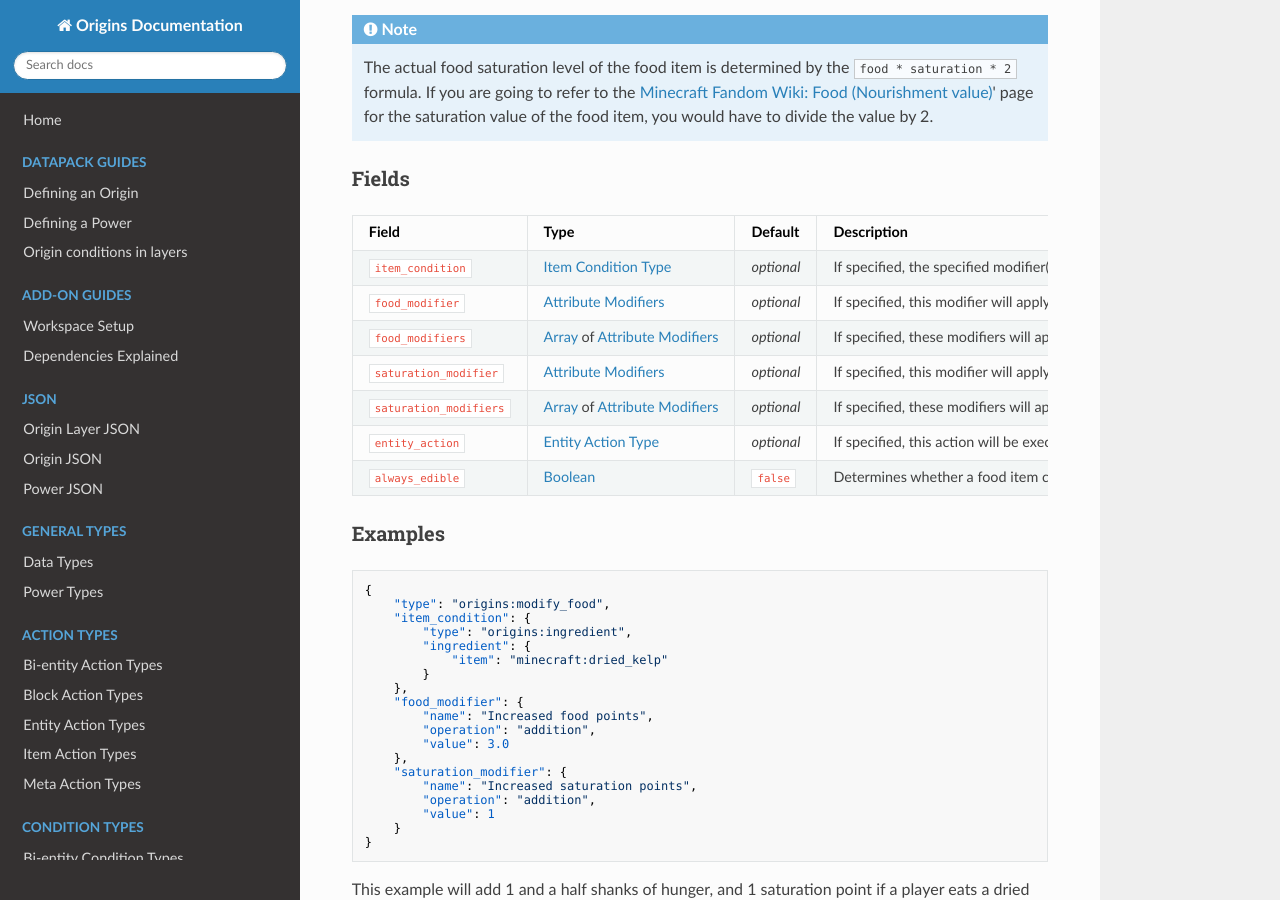
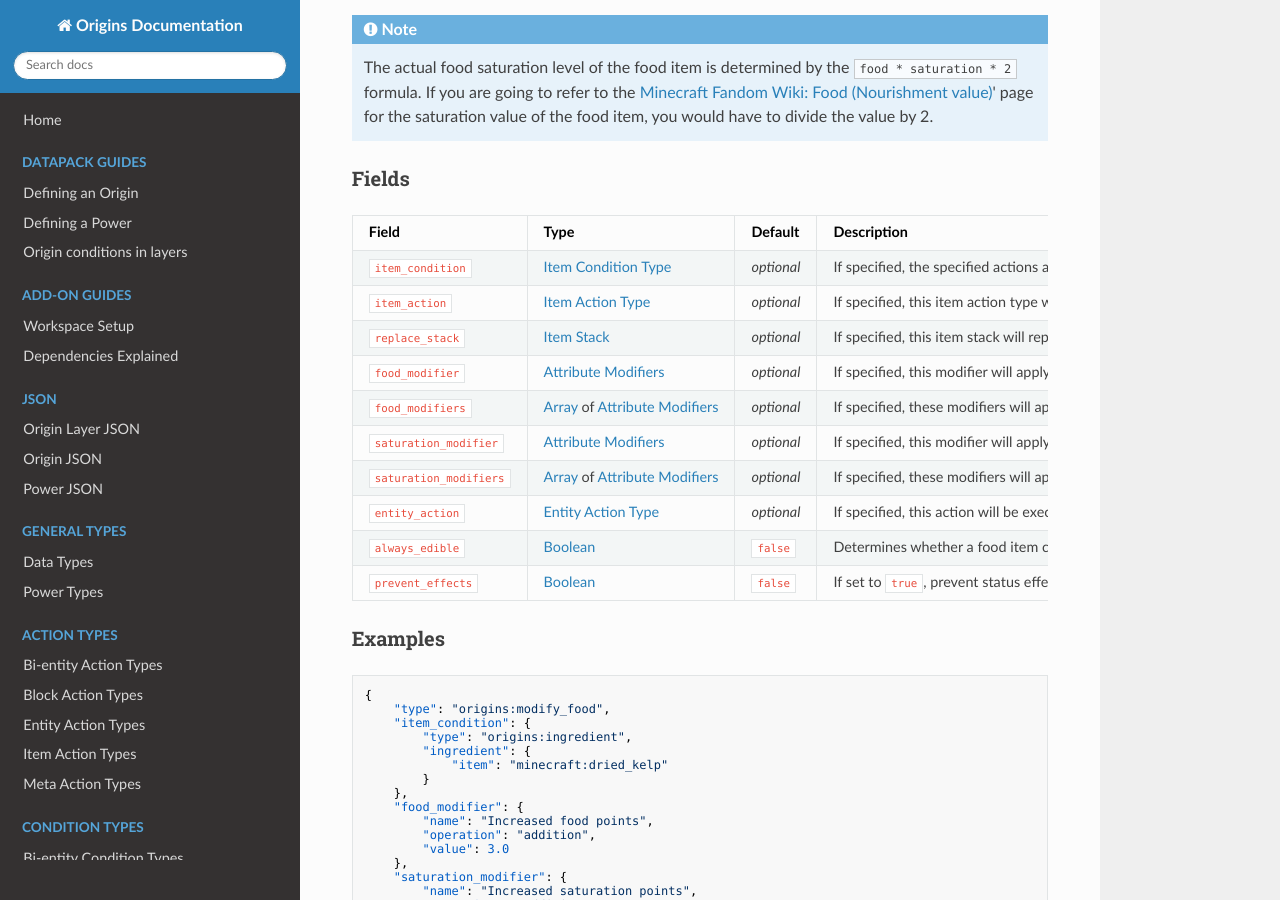
Before and after one commit to apace100/origins-docs, an MkDocs documentation site: the page built from docs/types/power_types/modify_food.md, in a window 1280 px wide and 900 px high, scrolled down 314 px. Built offline with MkDocs 1.6.1, drawn with Linux system fonts in a browser that asks for light colours; nearby versions of some CDN libraries.

Commit message:
Updated `modify_food.md` (Power Type)

```diff
--- a/docs/types/power_types/modify_food.md
+++ b/docs/types/power_types/modify_food.md
@@ -20,14 +20,16 @@ Type ID: `origins:modify_food`
 
 Field  | Type | Default | Description
 -------|------|---------|-------------
-`item_condition` | [Item Condition Type](../item_condition_types.md) | _optional_ | If specified, the specified modifier(s) will only apply to food items that fulfills this condition.
+`item_condition` | [Item Condition Type](../item_condition_types.md) | _optional_ | If specified, the specified actions and modifier(s) will only apply to food items that fulfills this condition.
+`item_action` | [Item Action Type](../item_action_types.md) | _optional_ | If specified, this item action type will be executed on the remaining item stacks that was consumed.
+`replace_stack` | [Item Stack](../data_types/item_stack.md) | _optional_ | If specified, this item stack will replace the item stack that was consumed *after* consuming it.
 `food_modifier` | [Attribute Modifiers](../data_types/attribute_modifier.md) | _optional_ | If specified, this modifier will apply to the food amount gained by eating a food item.
 `food_modifiers` | [Array](../data_types/array.md) of [Attribute Modifiers](../data_types/attribute_modifier.md) | _optional_ | If specified, these modifiers will apply to the food amount gained by eating a food item.
 `saturation_modifier` | [Attribute Modifiers](../data_types/attribute_modifier.md) | _optional_ | If specified, this modifier will apply to the saturation amount gained by eating a food item.
 `saturation_modifiers` | [Array](../data_types/array.md) of [Attribute Modifiers](../data_types/attribute_modifier.md) | _optional_ | If specified, these modifiers will apply to the saturation amount gained by eating a food item.
-`entity_action` | [Entity Action Type](../entity_action_types.md) | _optional_ | If specified, this action will be executed on the player that has ate an item.
+`entity_action` | [Entity Action Type](../entity_action_types.md) | _optional_ | If specified, this action will be executed on the player that has ate a food item.
 `always_edible` | [Boolean](../data_types/boolean.md) | `false` | Determines whether a food item can be eaten regardless of the player's hunger bar being full.
-
+`prevent_effects` | [Boolean](../data_types/boolean.md) | `false` | If set to `true`, prevent status effects from being applied.
 
 
 ### Examples
```
